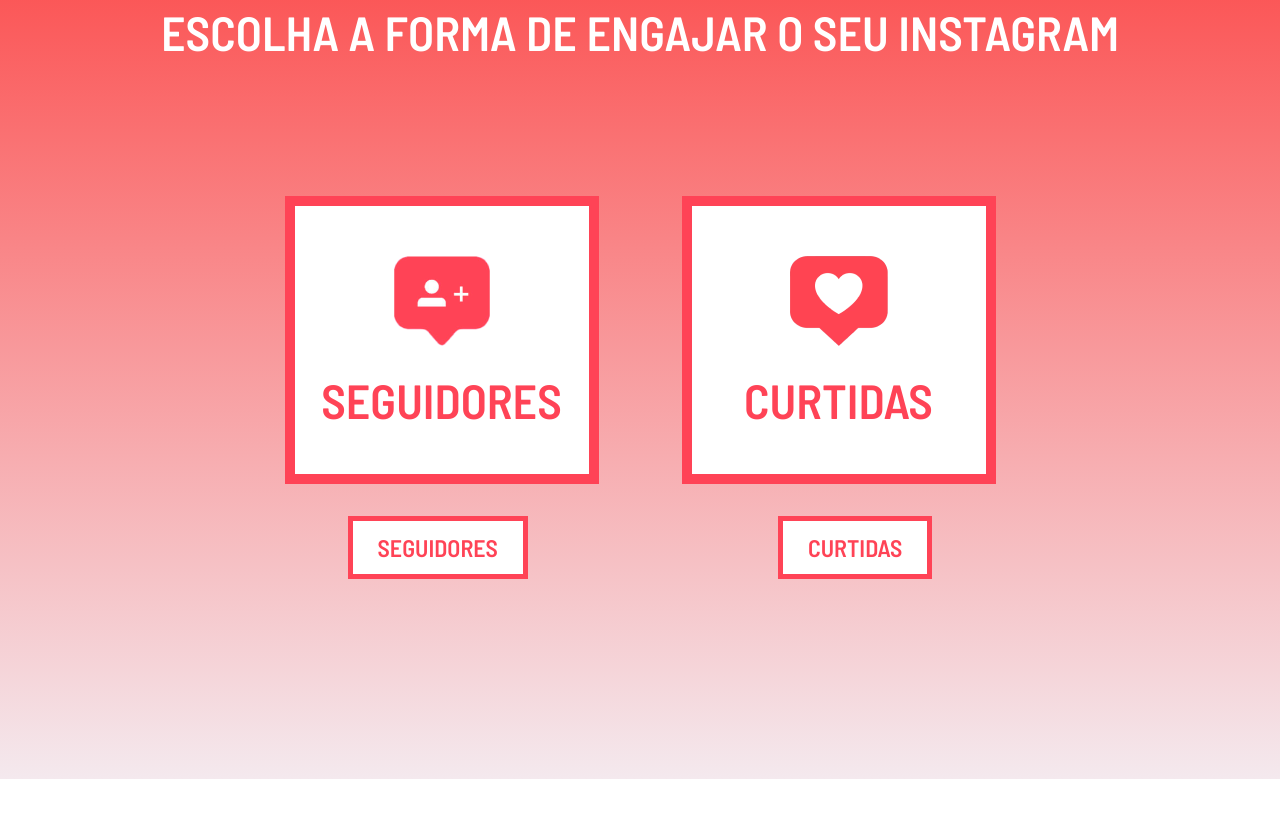
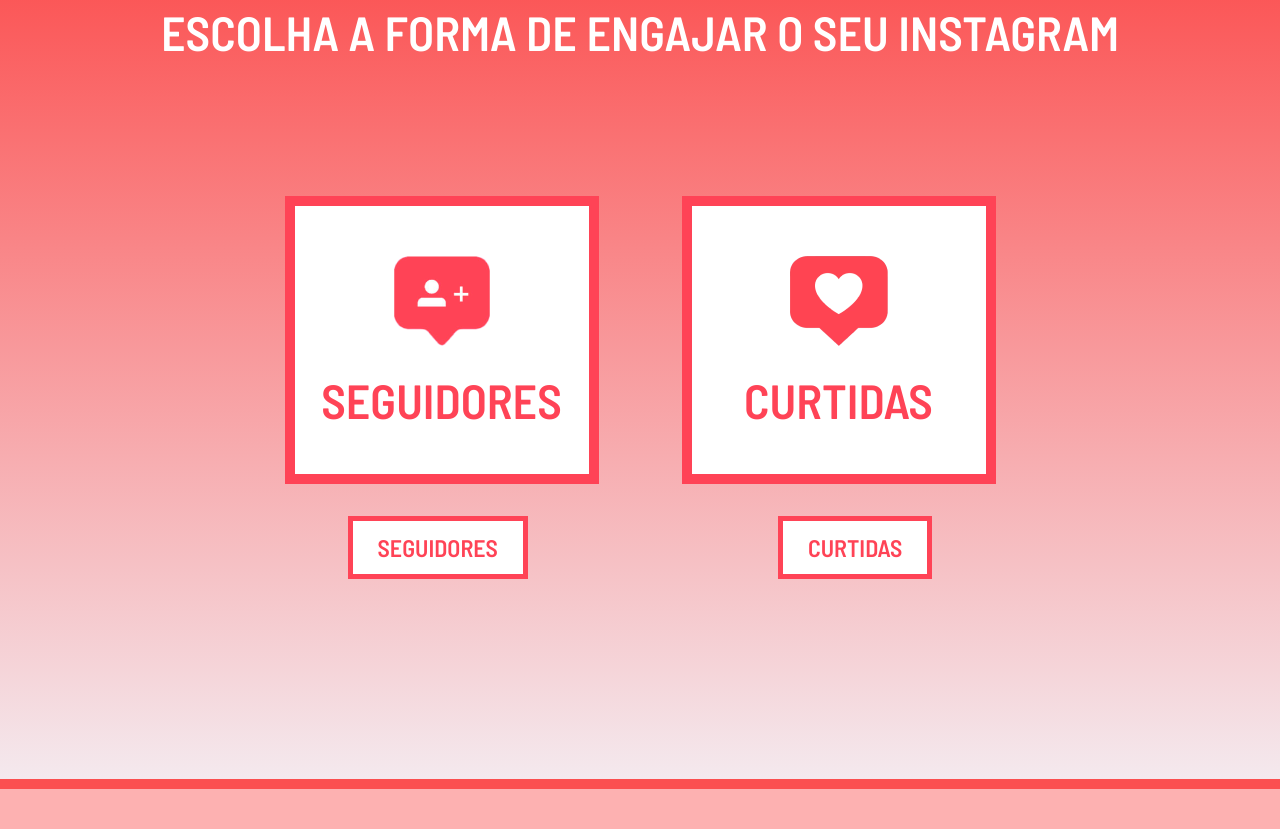
Before and after one commit to JhowBRCG/front-page-instagram, a plain HTML site: page index.html in a window 1280 px wide. Shown: the part 864-1693 px from the top of the page. Before the commit the page ends 1643 px from the top, so only its background shows below. Drawn offline with Linux system fonts and the light colour scheme.

Commit message:
add footer

```diff
--- /dev/null
+++ b/css/components/main-footer.css
@@ -0,0 +1,5 @@
+.main-footer {
+  height: 50px;
+  border-top: 10px solid #fb4f50;
+  background: #fb4f4f70;
+}
--- a/index.html
+++ b/index.html
@@ -27,6 +27,7 @@
     <link rel="stylesheet" href="css/components/title-two.css" />
     <link rel="stylesheet" href="css/components/main-card.css" />
     <link rel="stylesheet" href="css/components/button-two.css" />
+    <link rel="stylesheet" href="css/components/main-footer.css" />
   </head>
   <body>
     <section class="main-section">
@@ -75,5 +76,6 @@
         <a href="#" class="button-two">CURTIDAS</a>
       </div>
     </section>
+    <footer class="main-footer"></footer>
   </body>
 </html>
```
